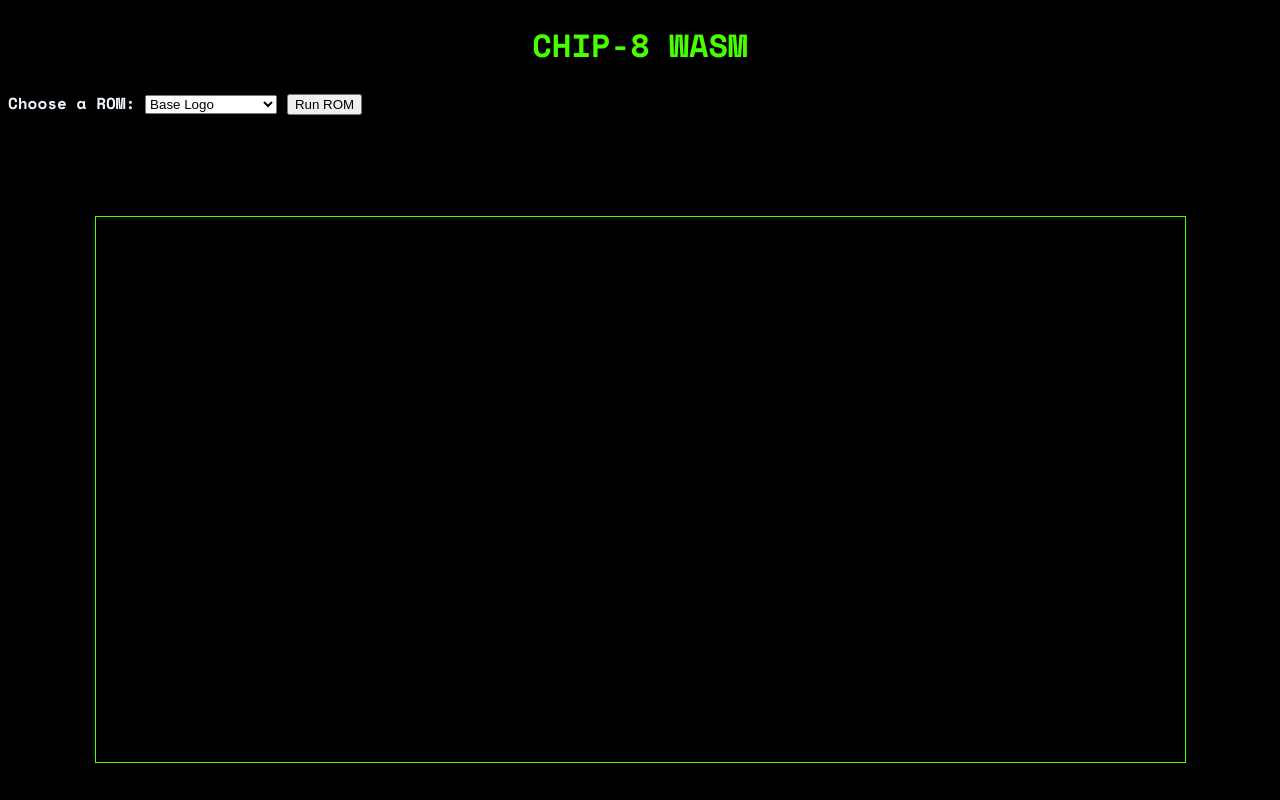
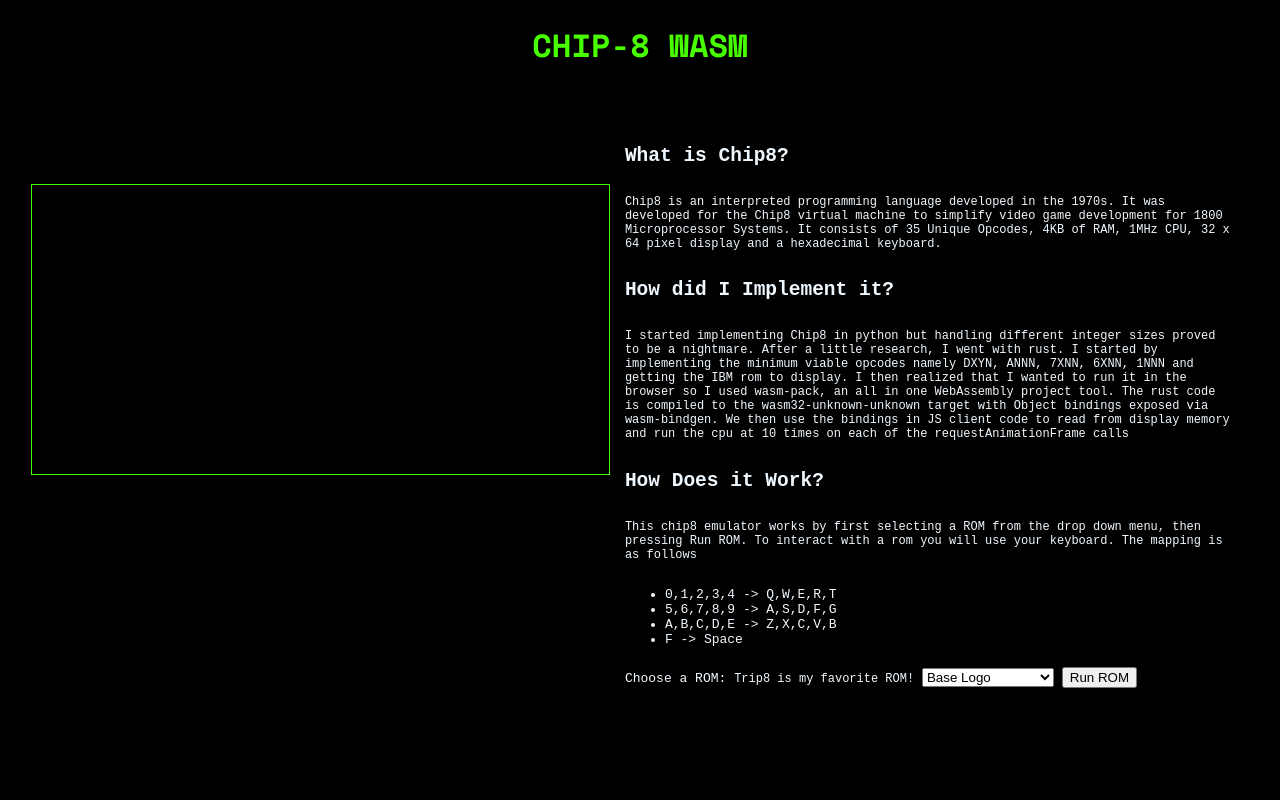
Before and after one commit to zlederman/chip8-wasm, a website built with webpack: page static/index.html in a window 1280 px wide. Built offline with nearby package versions, Linux system fonts and the light colour scheme.

Commit message:
added documentation

```diff
--- a/js/display.js
+++ b/js/display.js
@@ -1,6 +1,6 @@
 const height = 32;
 const width = 64;
-const PIXEL_SIZE = 16;
+const PIXEL_SIZE = 8;
 const GRID_COLOR = "#CCCCCC";
 const OFF_COLOR = "#000000";
 const ON_COLOR = "#48ff00";
--- a/static/index.html
+++ b/static/index.html
@@ -8,7 +8,28 @@
   </head>
   <body>
     <h1 id="title">CHIP-8 WASM</h1>
+    <div id="meta-container">
+      <div id="chip8-container">
+        <canvas id="chip8-screen" style="border:1px solid #48ff00;"></canvas>
+      </div>
+      <div id="info-container">
+        <h2>What is Chip8?</h2>
+        <p>Chip8 is an interpreted programming language developed in the 1970s. It was developed for the Chip8 virtual machine to simplify video game development for 1800 Microprocessor Systems.
+        It consists of 35 Unique Opcodes, 4KB of RAM, 1MHz CPU, 32 x 64 pixel display and a hexadecimal keyboard.
+        </p>
+        <h2>How did I Implement it?</h2>
+        <p>I started implementing Chip8 in python but handling different integer sizes proved to be a nightmare. After a little research, I went with rust.
+          I started by implementing the minimum viable opcodes namely DXYN, ANNN, 7XNN, 6XNN, 1NNN and getting the IBM rom to display. I then realized that I wanted to run it in the browser so I used wasm-pack, an all in one WebAssembly project tool. The rust code is compiled to the wasm32-unknown-unknown target with Object bindings exposed via wasm-bindgen. We then use the bindings in JS client code to read from display memory and run the cpu at 10 times on each of the requestAnimationFrame calls</p>
+        <h2>How Does it Work?</h2>
+        <p>This chip8 emulator works by first selecting a ROM from the drop down menu, then pressing Run ROM. To interact with a rom you will use your keyboard. The mapping is as follows</p>
+        <ul>
+          <li>0,1,2,3,4 -> Q,W,E,R,T</li>
+          <li>5,6,7,8,9 -> A,S,D,F,G</li>
+          <li>A,B,C,D,E -> Z,X,C,V,B</li>
+          <li>F -> Space</li>
+        </ul>
         <label for="roms">Choose a ROM:</label>
+        <p>Trip8 is my favorite ROM!</p>
         <select name="roms" id="rom-select">
           <option value="base-logo.ch8">Base Logo</option>
           <option value="trip8.ch8">Trip8</option>
@@ -24,8 +45,10 @@
           <option value="connect4.ch8">Connect4</option>
         </select>
         <button id="start-button">Run ROM</button>
-    <canvas id="chip8-screen" style="border:1px solid #48ff00;"></canvas>
+      </div>
       <script src="index.js"></script>
+    </div>
+
 
   </body>
 </html>
--- a/static/styles.css
+++ b/static/styles.css
@@ -1,9 +1,9 @@
 @import url('https://fonts.googleapis.com/css2?family=Space+Mono:wght@700&display=swap');
 canvas {
-    margin-top: 8%;
+    margin-top: 16%;
     padding-left: 0;
     padding-right: 0;
-    margin-left: auto;
+    margin-left: 4%;
     margin-right: auto;
     display: block;
 }
@@ -22,3 +22,18 @@ h1 {
     margin-right: auto;
     display: block;
 }
+
+#meta-container{
+    display: flex;
+    justify-content: space-around;
+}
+
+#info-container{
+    margin: 3%;
+    font-family: monospace;
+}
+
+p {
+    font-size: 12px;
+    display: inline-block;
+}
```
Lines whose indentation alone changed are shown as unchanged.
